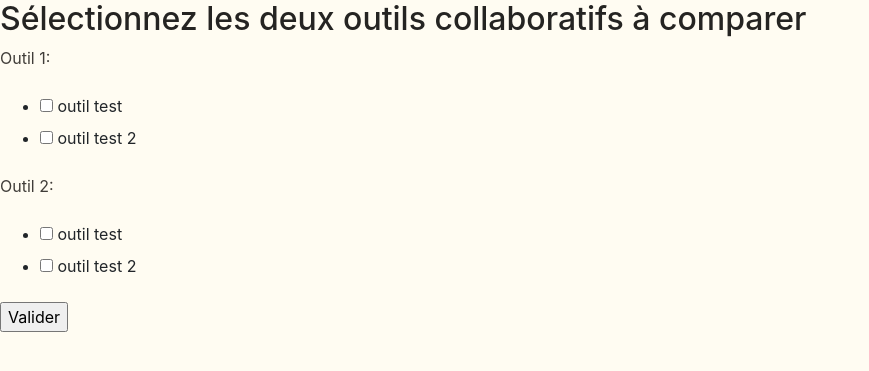
After one commit to Emma904/pgcoc, a Django app: page /selection_deux_outils/ in a window 1280 px wide. The commit adds this page. Shown: the top 371 px of the page, without its empty margins (0-869 px from the left). Run offline with Django 3.2, Linux system fonts and the light colour scheme.

Commit message:
ajout comparaison simple entre deux outils

```diff
--- a/src/proj_outils/urls.py
+++ b/src/proj_outils/urls.py
@@ -32,5 +32,6 @@ urlpatterns = [
     path('create_simple/<str:id>/', views.espace_create_bis_view, name='Création simple'),
     path('choix_edit/<int:id_esp>/', views.choix_edit_view, name='Choix modif'),
     path('espace_edit_simple/<int:id_esp>/', views.espace_edit_bis_view, name='Modification simple'),
-
+    path('selection_deux_outils/', views.selection_deux_outils_view, name='Sélection deux outils'),
+    path('comparaison_deux_outils/<str:outil1>/<str:outil2>/', views.comparaison_simple_view, name='Comparaison simple')
 ]
--- a/src/recommandation/forms.py
+++ b/src/recommandation/forms.py
@@ -45,3 +45,13 @@ class OutilsUtiForm(forms.Form):
 
 class LoginForm(forms.Form):
     IDEP = forms.CharField(max_length=100)
+
+
+class DeuxOutilsForm(forms.Form):
+    global l_outils
+    l_outils = list(dict.fromkeys(list(map(lambda a: a.outil, Outil.objects.all()))))
+    l_choices = [(l_outils[i],l_outils[i]) for i in range(len(l_outils))]
+
+    CHOICES = tuple(l_choices)
+    Outil_1 = forms.MultipleChoiceField(required=True, choices=CHOICES, widget=forms.CheckboxSelectMultiple)
+    Outil_2 = forms.MultipleChoiceField(required=True, choices=CHOICES, widget=forms.CheckboxSelectMultiple)
--- a/src/recommandation/views.py
+++ b/src/recommandation/views.py
@@ -2,7 +2,7 @@ from django.db.models.query import QuerySet
 from django.shortcuts import get_object_or_404, render, redirect
 from django.contrib.auth import authenticate, login
 from .models import Espace, Agenda, Utilisateur, Outil, Activite, Fonctionnalitebesoin
-from .forms import ActsPonctForm, NomEspaceForm, AgendaForm, OutilsUtiForm, LoginForm
+from .forms import ActsPonctForm, NomEspaceForm, AgendaForm, OutilsUtiForm, LoginForm, DeuxOutilsForm
 # Create your views here.
 
 
@@ -444,3 +444,48 @@ def comparaison_outils_view(request, id_esp):
 
     context = { 'outils_uti': liste_finale_uti, 'outils_rec': liste_finale_rec, 'esp': esp, 'f_manq': foncs_manquantes }
     return render(request, 'comparaison_outils.html', context)
+
+
+#SELECTION DE DEUX OUTILS POUR UNE SIMPLE COMPARAISON DES FONCTIONNALITES
+def selection_deux_outils_view(request):
+
+    if request.method == 'POST':
+
+            deux_outils_form = DeuxOutilsForm(request.POST)
+            if deux_outils_form.is_valid():
+                nom_outil_1 = deux_outils_form.cleaned_data['Outil_1'][0]
+                nom_outil_2 = deux_outils_form.cleaned_data['Outil_2'][0]
+
+                return redirect('Comparaison simple', outil1=nom_outil_1, outil2=nom_outil_2)
+    else:
+          deux_outils_form = DeuxOutilsForm()
+
+    context = { 'deux_outils_form': deux_outils_form }
+    return render(request, 'selection_deux_outils.html', context)
+
+
+#SIMPLE COMPARAISON DES FONCTIONNALITES DE DEUX OUTILS
+def comparaison_simple_view(request, outil1, outil2):
+
+    ini_1 = list(Outil.objects.filter(outil=outil1))
+    nom_cat_1 = ini_1[0]
+    foncs_1 = list(dict.fromkeys(list(map(lambda a: a.fonctionnalites, ini_1))))
+    outil_1 = [nom_cat_1.outil, nom_cat_1.categorie, foncs_1]
+
+    ini_2 = list(Outil.objects.filter(outil=outil2))
+    nom_cat_2 = ini_2[0]
+    foncs_2 = list(dict.fromkeys(list(map(lambda a: a.fonctionnalites, ini_2))))
+    outil_2 = [nom_cat_2.outil, nom_cat_2.categorie, foncs_2]
+
+    nom1, nom2 = outil_1[0], outil_2[0]
+    manq1 = []
+    for f2 in foncs_2:
+        if f2 not in foncs_1:
+            manq1.append(f2)
+    manq2 = []
+    for f1 in foncs_1:
+        if f1 not in foncs_2:
+            manq2.append(f1)
+
+    context = {'outil1': outil_1, 'outil2': outil_2, 'nom1': nom1, 'nom2': nom2, 'manq1': manq1, 'manq2': manq2}
+    return render(request, 'comparaison_simple.html', context)
--- /dev/null
+++ b/src/templates/selection_deux_outils.html
@@ -0,0 +1,15 @@
+{% extends 'base.html' %}
+
+{% block titre %}
+<title>Sélection de deux outils</title>
+{% endblock %}
+
+{% block content %}
+<h2>Sélectionnez les deux outils collaboratifs à comparer</h2>
+<form action = '.', method = 'POST'>{% csrf_token %}
+
+    {{ deux_outils_form.as_p }}
+
+    <input type='submit' value='Valider'>
+</form>
+{% endblock %}
--- a/src/templates/utilisateur_accueil.html
+++ b/src/templates/utilisateur_accueil.html
@@ -16,6 +16,7 @@
 {% endfor %}
 <br />
 </br><a href="/choix_ini/{{uti.id}}/">Créer un nouvel espace de travail</a>
+</br><a href="/selection_deux_outils/">Comparer simplement les fonctionnalités de deux outils</a>
 <br /><a href='/login/'>Se déconnecter</a>
 </h5>
 {% endblock %}
```
Also changed, not shown: src/templates/comparaison_simple.html (added, +35 -0 lines), src/bdd_test.db.
